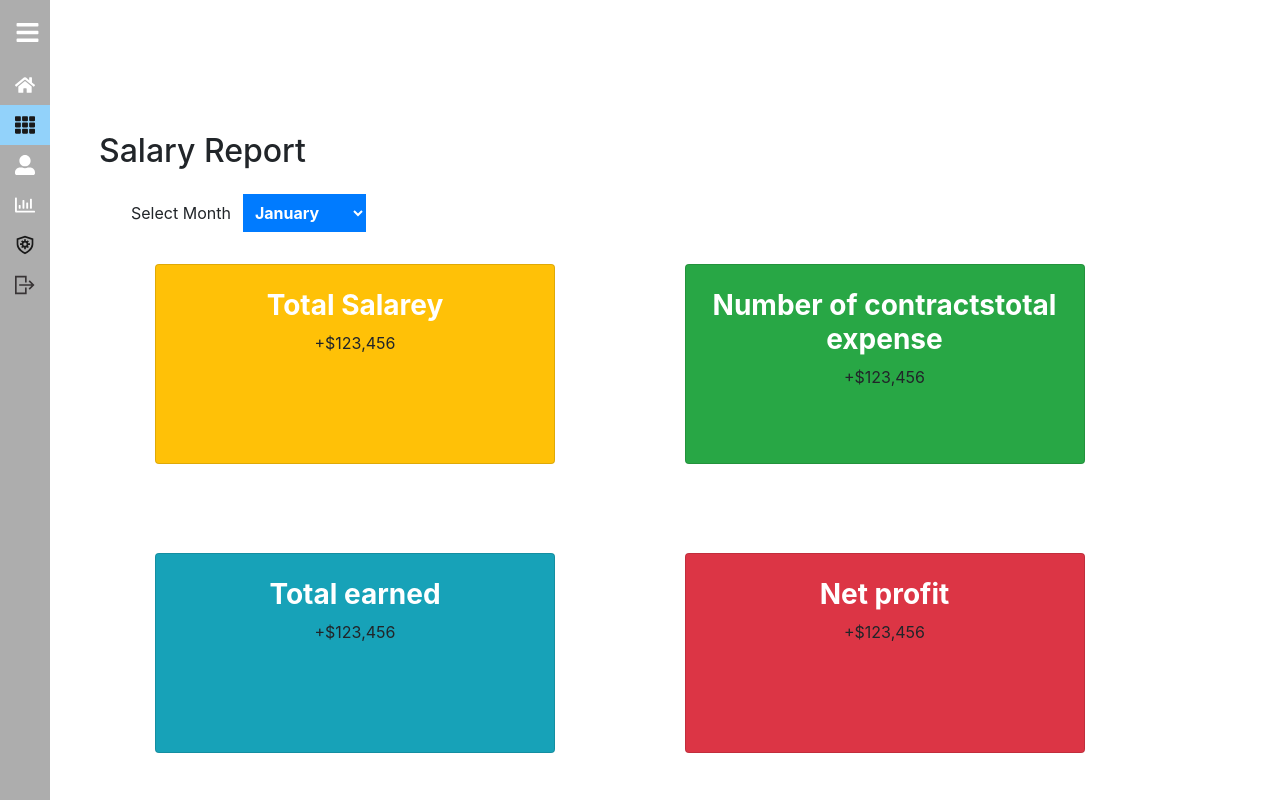
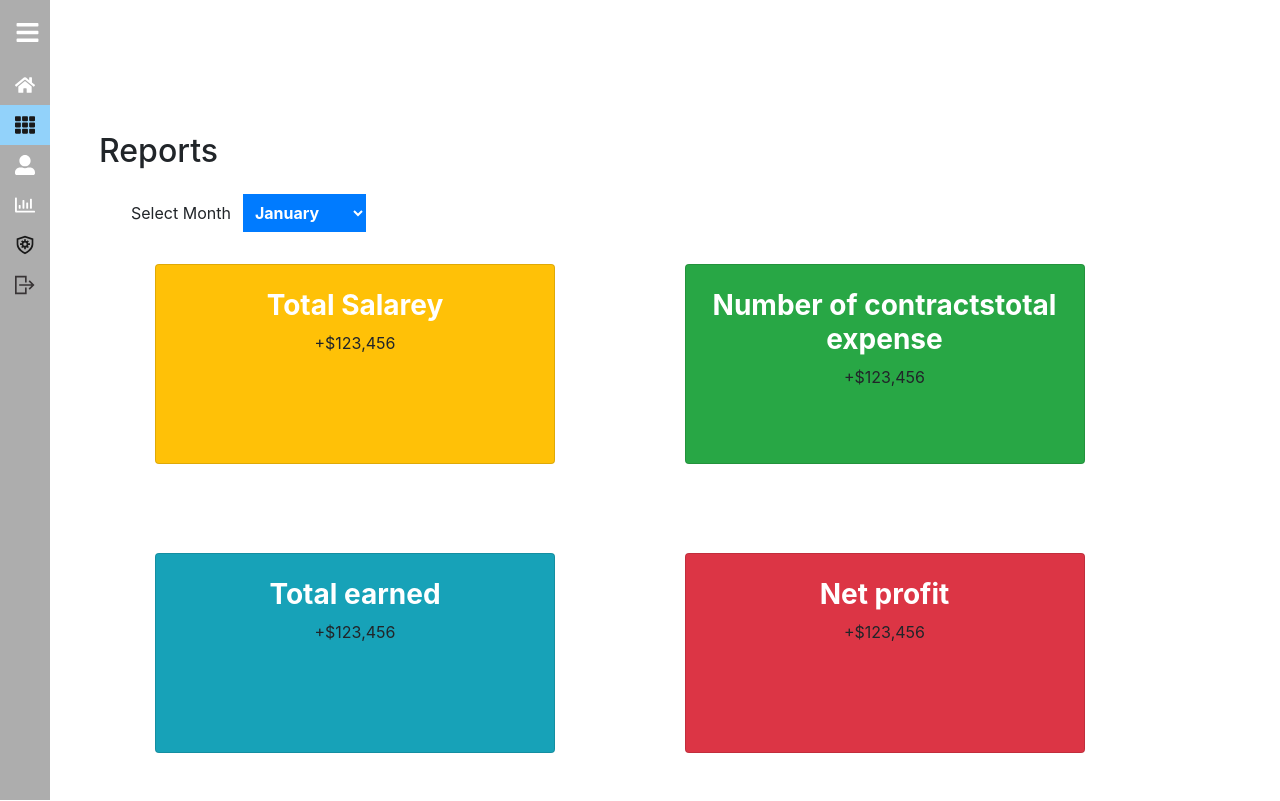
Before and after one commit to AbdurahmanAb/Dodi, a React (Vite) app: page /reports in a window 1280 px wide. Built offline with nearby package versions, Linux system fonts and the light colour scheme.

Commit message:
commit on main

```diff
--- a/package.json
+++ b/package.json
@@ -32,11 +32,14 @@
     "@types/react": "^18.0.28",
     "@types/react-dom": "^18.0.11",
     "@vitejs/plugin-react": "^4.0.0",
+    "autoprefixer": "^10.4.14",
     "eslint": "^8.38.0",
     "eslint-plugin-react": "^7.32.2",
     "eslint-plugin-react-hooks": "^4.6.0",
     "eslint-plugin-react-refresh": "^0.3.4",
+    "postcss": "^8.4.23",
+    "tailwind": "^4.0.0",
     "tailwindcss": "^3.3.2",
-    "vite": "^4.3.2"
+    "vite": "^4.3.5"
   }
 }
--- a/src/pages/Report/Report.jsx
+++ b/src/pages/Report/Report.jsx
@@ -18,7 +18,7 @@ const Report = () => {
       </Helmet>
 
       <div className="container mt-5">
-        <h2>Salary Report</h2>
+        <h2>Reports</h2>
         <div className="m-2 p-3">
           <span className="m-2">Select Month</span>
           <select className="p-2 mx-1 bg-primary  select">
```
Also changed, not shown: 1 other file (tests, documents, lock files or other folders).
